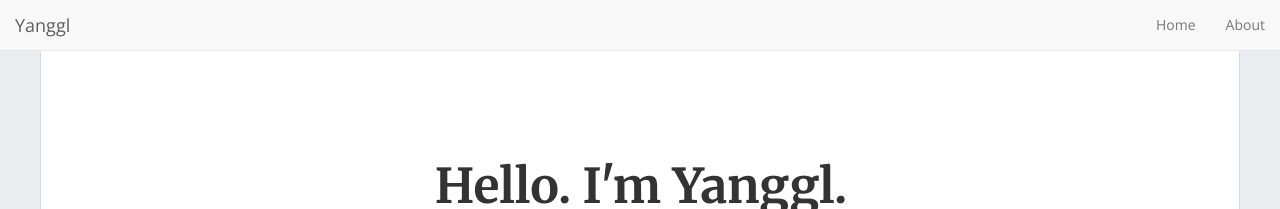
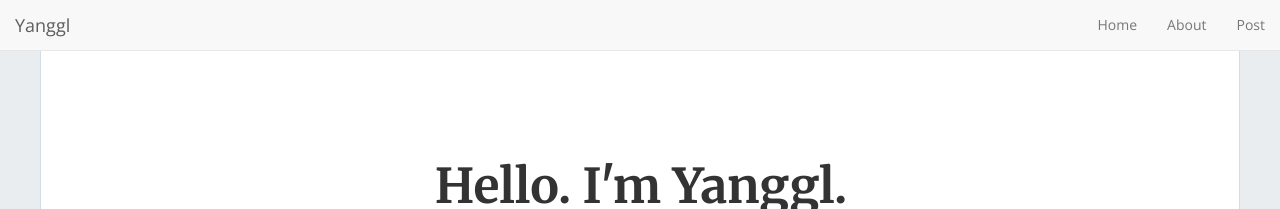
Before and after one commit to yanggl29/yanggl29.github.io, a Jekyll site: the page built from index.html, in a window 1280 px wide. Shown: the top 209 px of the page. Built offline with Jekyll 4.4.1, drawn with Linux system fonts in a browser that asks for light colours; nearby versions of some CDN libraries; the list of posts is cut into pages by our own code.

Commit message:
first test

```diff
--- a/_config.yml
+++ b/_config.yml
@@ -99,3 +99,4 @@ enable_nav: true
 nav_item:
   - { url: '/', text: 'Home' }
   - { url: '/about', text: 'About' }
+  - { url: '/_posts', text: 'Post' }
```
